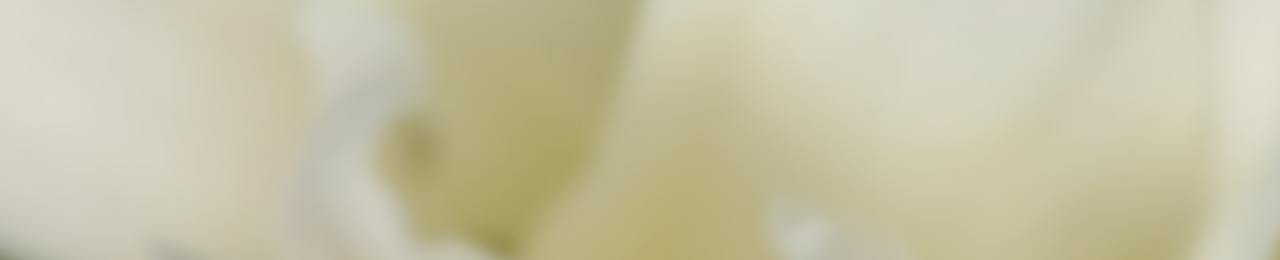
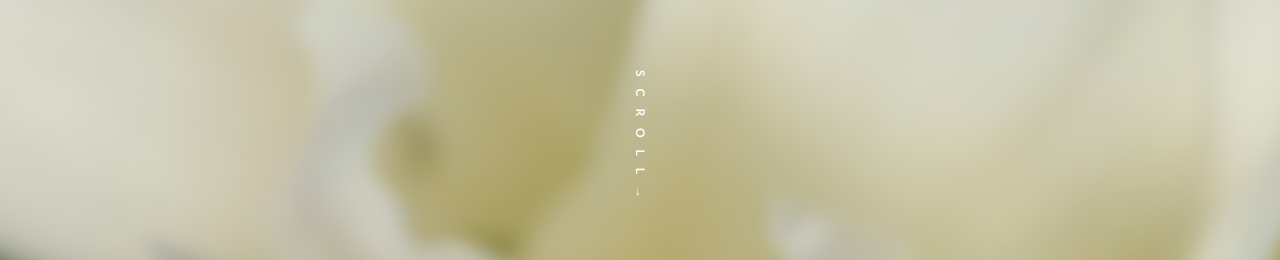
Before and after one commit to kazu-megane/portfolio, a Next.js app: page / in a window 1280 px wide. Shown: the part 490-750 px from the top of the page. Built offline with nearby package versions, Linux system fonts and the light colour scheme.

Commit message:
[fix]scrollを促すメッセージを追加

```diff
--- a/src/app/page.tsx
+++ b/src/app/page.tsx
@@ -22,6 +22,9 @@ export default function Home() {
     <>
       <div className="grid h-svh place-items-center">
         <MainVisual />
+        <span className="absolute bottom-0 -translate-y-[calc(100%-40px)] font-serif text-xs font-bold tracking-[1em] text-white [writing-mode:vertical-rl] after:content-['→']">
+          SCROLL
+        </span>
       </div>
       <div className="pb-20">
         <section className="mx-4 md:mx-0">
```
